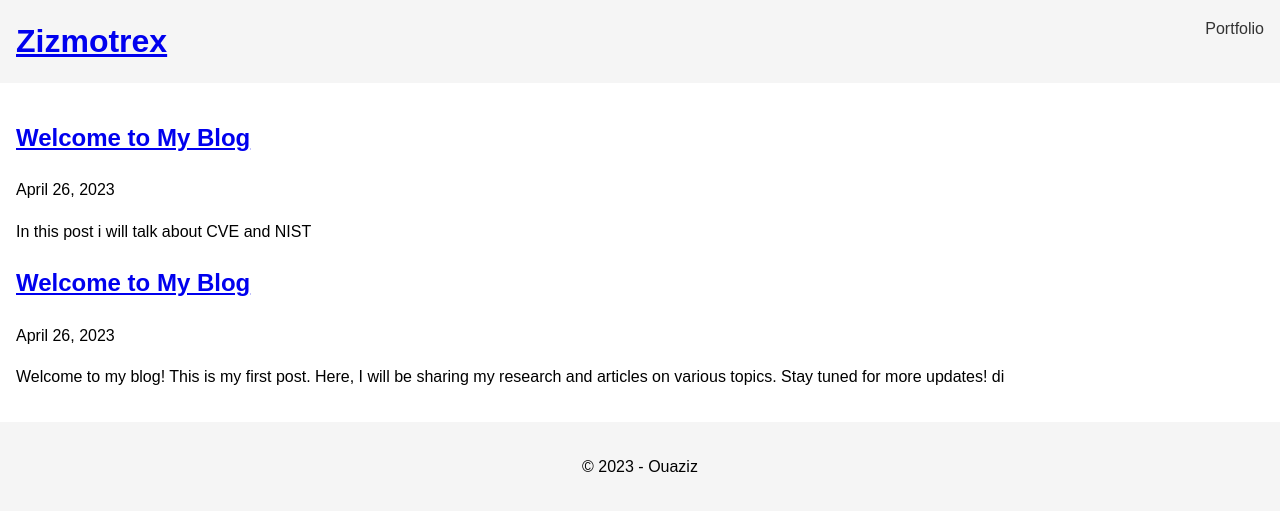
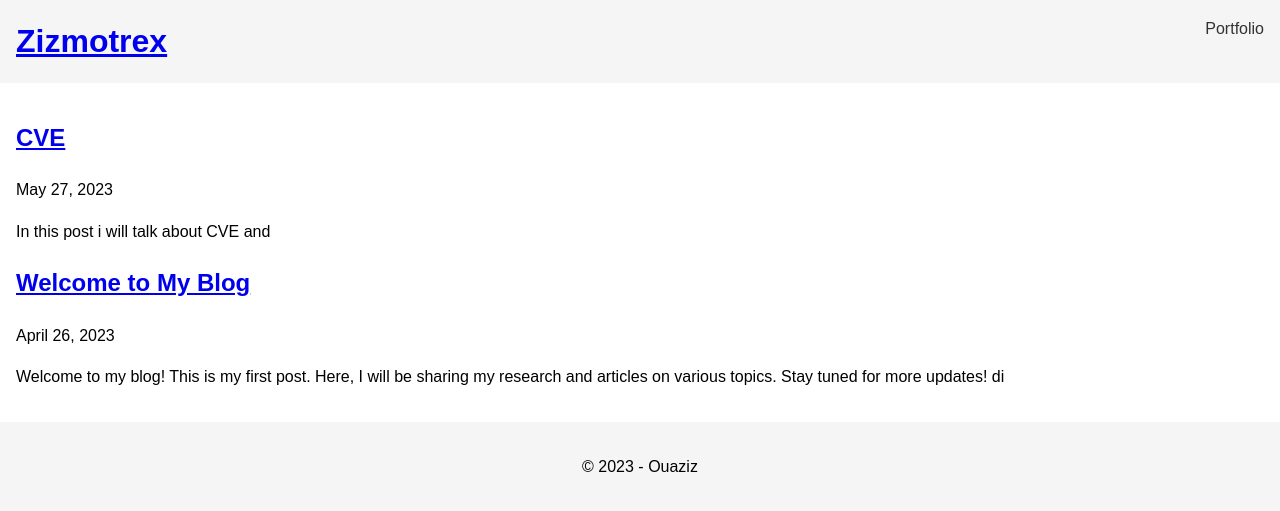
Before and after one commit to zizmotrex/zizmotrex.github.io, a Jekyll site: the page built from index.html, in a window 1280 px wide. Shown: the top 511 px of the page. Built offline with Jekyll 4.4.1, drawn with Linux system fonts in a browser that asks for light colours.

Commit message:
post modified

```diff
--- a/_posts/2023-05-27-CVE.md
+++ b/_posts/2023-05-27-CVE.md
@@ -1,7 +1,7 @@
 ---
 layout: post
-title: "Welcome to My Blog"
-date: 2023-04-26
+title: "CVE"
+date: 2023-05-27
 ---
 
-In this post i will talk about CVE and NIST
+In this post i will talk about CVE and
```
